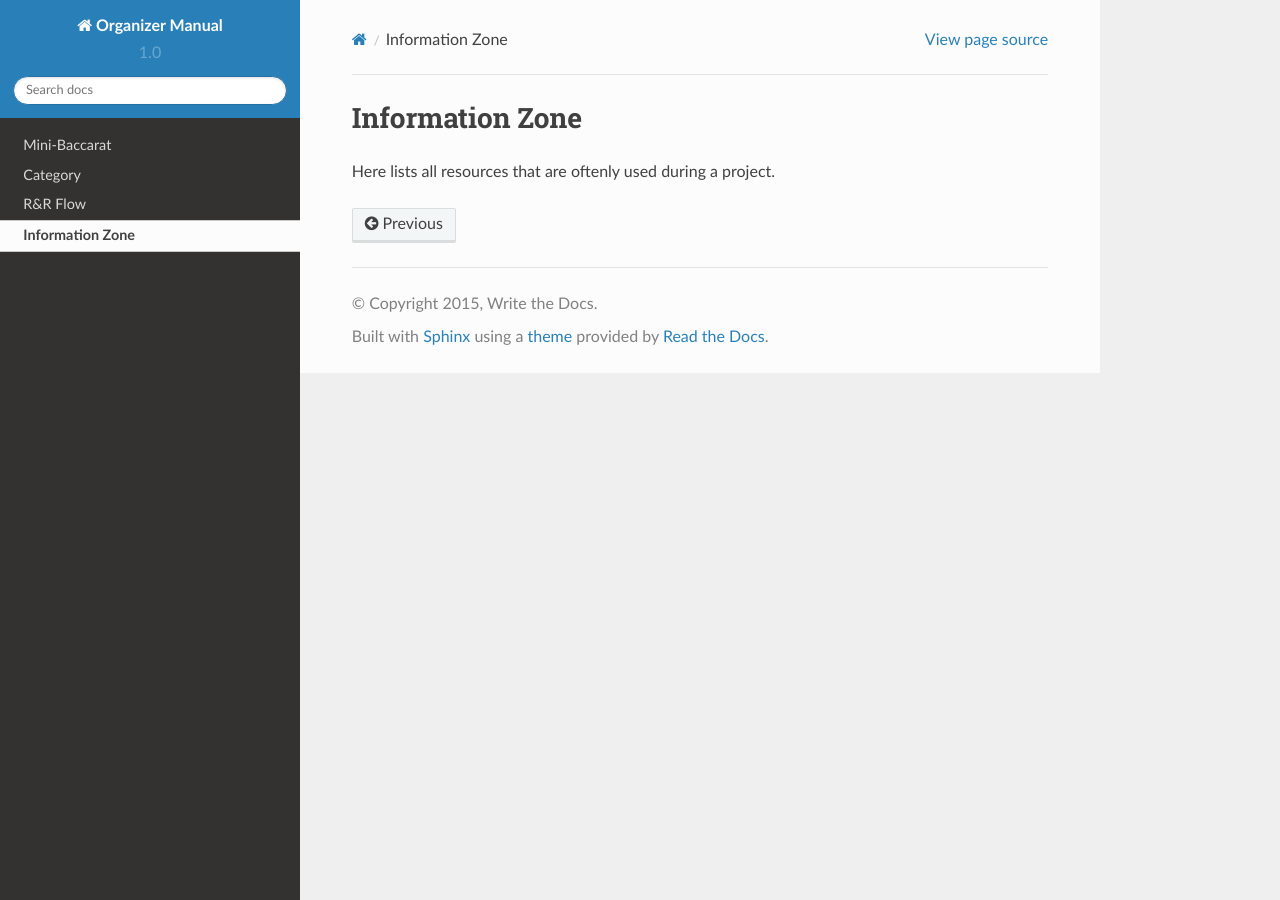
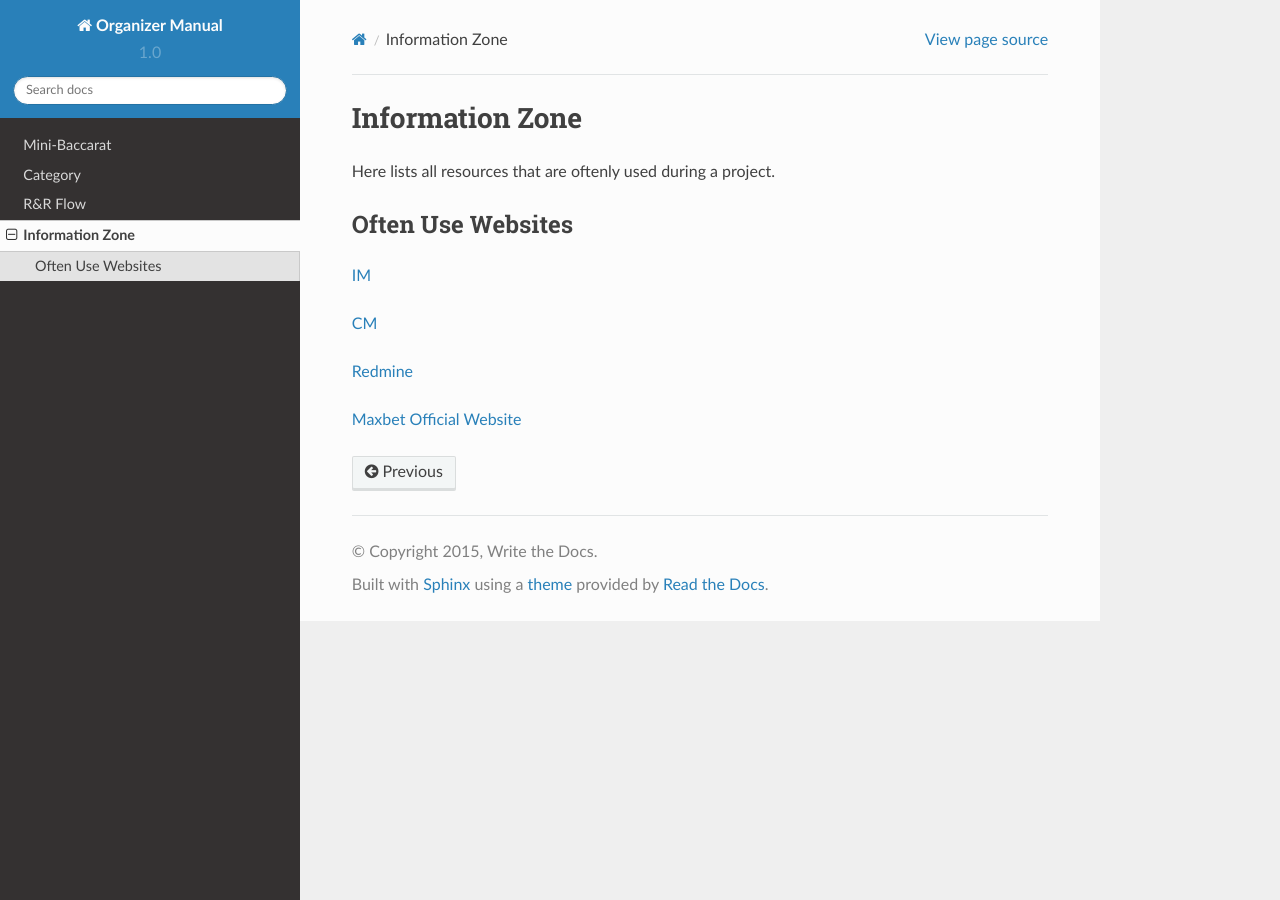
Before and after one commit to enid-lin/webprojecttest, a Sphinx documentation site: the page built from docs/confs/infozone.rst, in a window 1280 px wide. Built offline with Sphinx 7.4.7 and the Read the Docs theme 2.0.0, drawn with Linux system fonts in a browser that asks for light colours.

Commit message:
Update infozone.rst

```diff
--- a/docs/confs/infozone.rst
+++ b/docs/confs/infozone.rst
@@ -2,3 +2,31 @@ Information Zone
 ================
 
 Here lists all resources that are oftenly used during a project.
+
+Often Use Websites
+-------------------
+\ |LINK1|\
+
+\ |LINK2|\
+
+\ |LINK3|\
+
+\ |LINK4|\
+
+.. bottom of content
+
+.. |LINK1| raw:: html
+
+   <a href="https://im.owdev.net/" target="_blank">IM</a>
+
+.. |LINK2| raw:: html
+
+   <a href="https://cm.owdev.net/" target="_blank">CM</a>
+
+.. |LINK3| raw:: html
+
+   <a href="http://redmine-prod01.sunsys.tpe/redmine/" target="_blank">Redmine</a>
+
+.. |LINK4| raw:: html
+
+   <a href="https://www.maxbet.com/" target="_blank">Maxbet Official Website</a>
```
